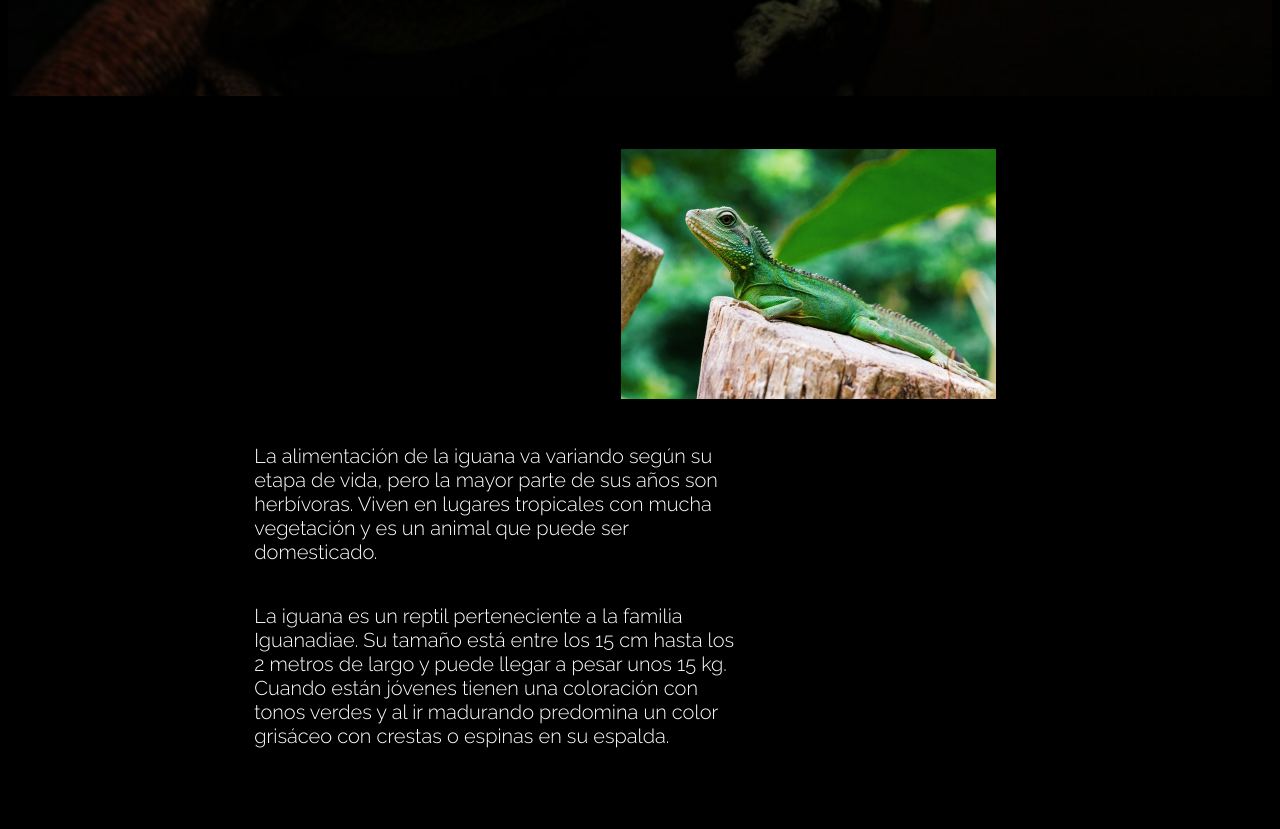
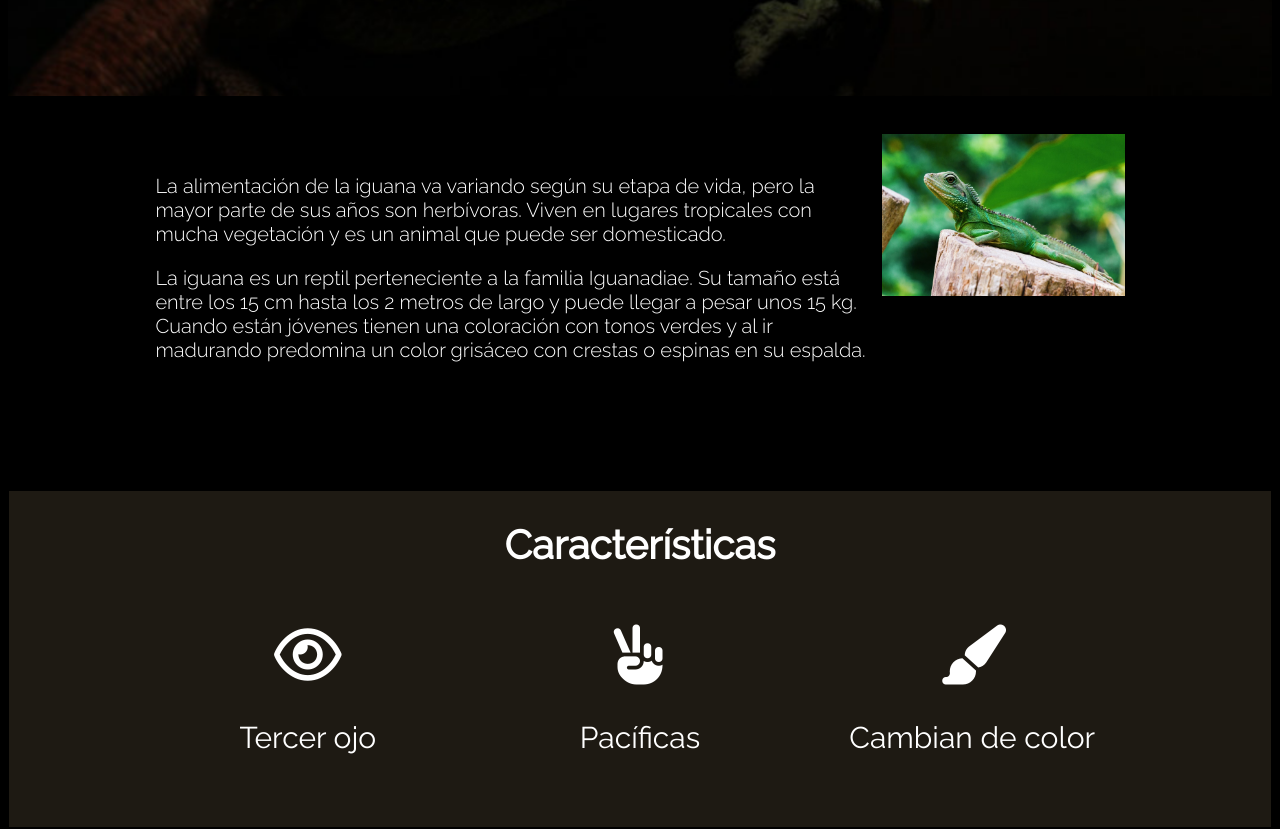
Before and after one commit to pelafustan/challenge_03, a plain HTML site: page index.html in a window 1280 px wide. Shown: the part 720-1549 px from the top of the page. Drawn offline with Linux system fonts and the light colour scheme.

Commit message:
update last draft

```diff
--- a/assets/css/styles.css
+++ b/assets/css/styles.css
@@ -12,7 +12,7 @@ header {
 
 header h1 {
     font-size: 6rem;
-    font-weight: 400;
+    font-weight: 500;
     padding: 1rem;
     margin: auto;
 }
@@ -54,31 +54,29 @@ footer a:visited {
     min-height: 30rem;
 }
 
+.description img {
+    float: right;
+    width: 25%;
+    margin-bottom: 2rem;
+    margin-left: 2rem;
+    margin-top: -4rem;
+}
+
 .description p {
     color: #FFF;
     font-size: 2rem;
     font-weight: 300;
-    max-width: 40%;
-    margin: 2rem 7rem;
-    display: inline-block;
-    vertical-align: middle;
-    padding-left: 15rem;
 }
 
 .description p:first-of-type {
-    padding-top: 2.5rem;
+    padding-top: 3rem;
 }
 
 .description div {
-    display: inline-block;
+    width: 80%;
+    display: flow-root;
     vertical-align: middle;
-}
-
-.description img {
-    padding-top: 2.5rem;
-    padding-right: 25rem;
-    max-height: 25rem;
-    float: right;
+    margin: auto;
 }
 
 .features {
--- a/index.html
+++ b/index.html
@@ -18,9 +18,10 @@
     </header>
     <article>
       <section class="description">
-        <img src="assets/imgs/iguana-1.jpg" alt="iguana-1">
-        <p>La alimentación de la iguana va variando según su etapa de vida, pero la mayor parte de sus años son herbívoras. Viven en lugares tropicales con mucha vegetación y es un animal que puede ser domesticado.</p>
-        <p>La iguana es un reptil perteneciente a la familia Iguanadiae. Su tamaño está entre los 15 cm hasta los 2 metros de largo y puede llegar a pesar unos 15 kg. Cuando están jóvenes tienen una coloración con tonos verdes y al ir madurando predomina un color grisáceo con crestas o espinas en su espalda.</p>
+        <div>
+          <p><img src="assets/imgs/iguana-1.jpg" alt="iguana-1">La alimentación de la iguana va variando según su etapa de vida, pero la mayor parte de sus años son herbívoras. Viven en lugares tropicales con mucha vegetación y es un animal que puede ser domesticado.</p>
+          <p>La iguana es un reptil perteneciente a la familia Iguanadiae. Su tamaño está entre los 15 cm hasta los 2 metros de largo y puede llegar a pesar unos 15 kg. Cuando están jóvenes tienen una coloración con tonos verdes y al ir madurando predomina un color grisáceo con crestas o espinas en su espalda.</p>
+        </div>
       </section>
       <section class="features">
         <h2>Características</h2>
```
